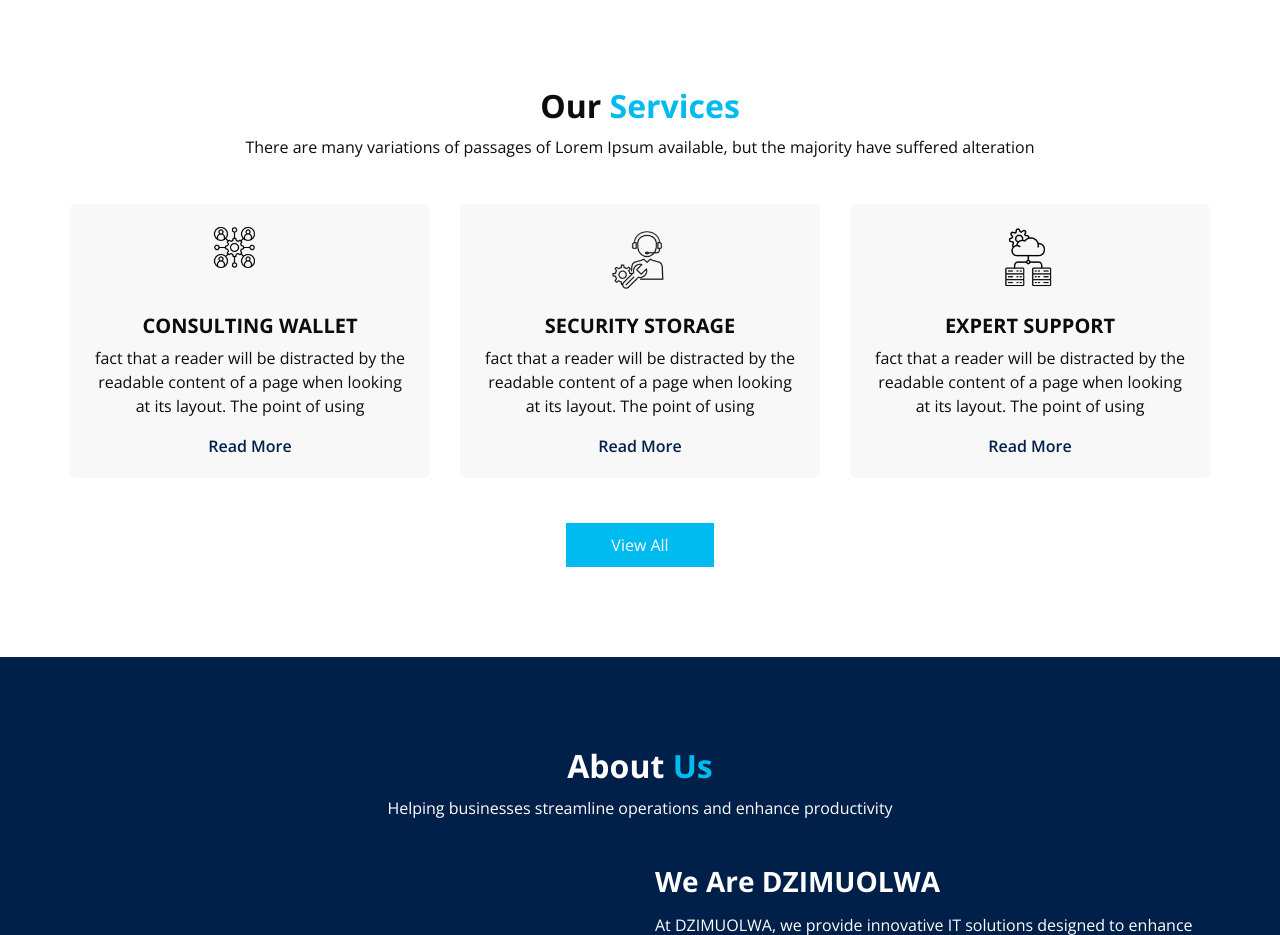
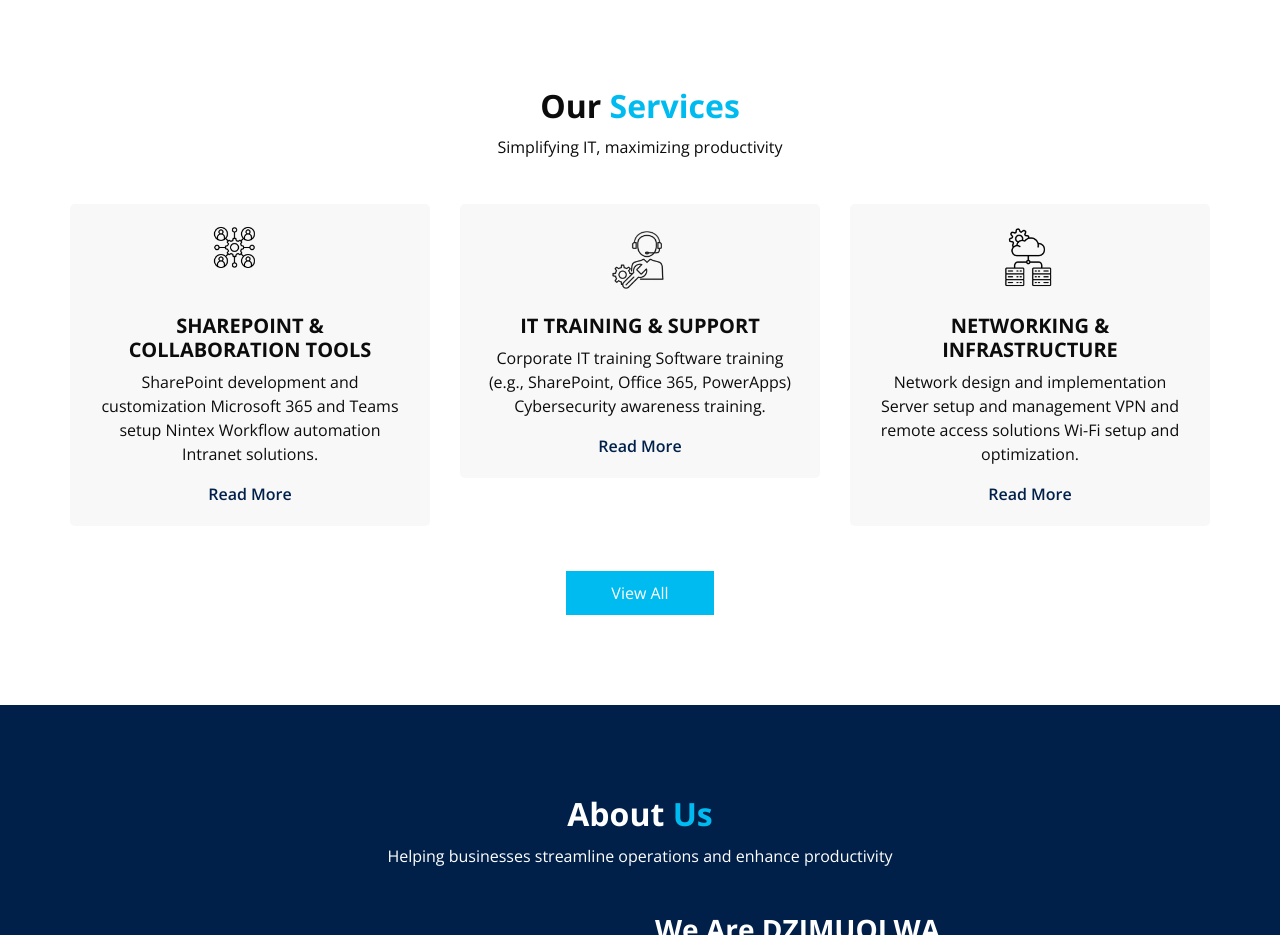
Before and after one commit to madakalo/Dzimuolwa, a plain HTML site: page index.html in a window 1280 px wide. Shown: the part 900-1835 px from the top of the page. Drawn offline with nearby package versions, Linux system fonts and the light colour scheme; some packages are replaced by stand-ins of ours.

Commit message:
Add files via upload

```diff
--- a/index.html
+++ b/index.html
@@ -197,7 +197,7 @@
             Our <span>Services</span>
           </h2>
           <p>
-            There are many variations of passages of Lorem Ipsum available, but the majority have suffered alteration
+           Simplifying IT, maximizing productivity
           </p>
         </div>
         <div class="row">
@@ -208,14 +208,15 @@
               </div>
               <div class="detail-box">
                 <h5>
-                  Consulting Wallet
+                  SharePoint & Collaboration Tools
                 </h5>
                 <p>
-                  fact that a reader will be distracted by the readable content of a page when looking at its layout.
-                  The
-                  point of using
+                SharePoint development and customization
+				Microsoft 365 and Teams setup
+				Nintex Workflow automation
+				Intranet solutions.
                 </p>
-                <a href="">
+                 <a href="https://www.microsoft.com/en-za/microsoft-365/sharepoint/collaboration">
                   Read More
                 </a>
               </div>
@@ -228,12 +229,12 @@
               </div>
               <div class="detail-box">
                 <h5>
-                  Security Storage
+                  IT Training & Support
                 </h5>
                 <p>
-                  fact that a reader will be distracted by the readable content of a page when looking at its layout.
-                  The
-                  point of using
+                Corporate IT training
+				Software training (e.g., SharePoint, Office 365, PowerApps)
+				Cybersecurity awareness training.
                 </p>
                 <a href="">
                   Read More
@@ -248,12 +249,13 @@
               </div>
               <div class="detail-box">
                 <h5>
-                  Expert Support
+                  Networking & Infrastructure
                 </h5>
                 <p>
-                  fact that a reader will be distracted by the readable content of a page when looking at its layout.
-                  The
-                  point of using
+                Network design and implementation
+				Server setup and management
+				VPN and remote access solutions
+				Wi-Fi setup and optimization.
                 </p>
                 <a href="">
                   Read More
```
